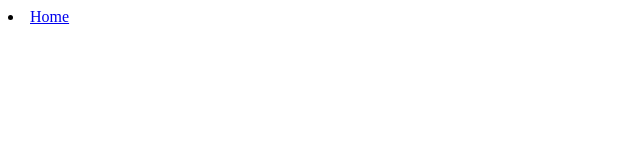
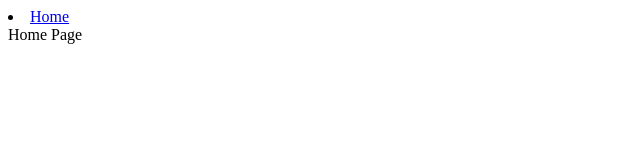
Before and after one commit to StudentCZ/my-website, a React (Create React App) app: page / in a window 1280 px wide. Shown: the top 160 px of the page, without its empty margins (0-640 px from the left). Built offline with nearby package versions, Linux system fonts and the light colour scheme.

Commit message:
got a working component for home page

```diff
--- a/src/App.js
+++ b/src/App.js
@@ -1,13 +1,16 @@
 import React from 'react';
-import { BrowserRouter as Router, Switch, Route } from 'react-router-dom';
+import { BrowserRouter as Router, Route, Routes } from 'react-router-dom';
 import styles from './App.module.css';
 import NavBar from './components/NavBar';
+import Home from './components/Home';
 
 function App() {
   return (
     <Router>
       <NavBar />
-      <Switch></Switch>
+      <Routes>
+        <Route path='/' element={<Home />} />
+      </Routes>
     </Router>
   );
 }
--- /dev/null
+++ b/src/components/Home.js
@@ -0,0 +1,7 @@
+import React from 'react';
+
+const Home = () => {
+  return <div>Home Page</div>;
+};
+
+export default Home;
```
